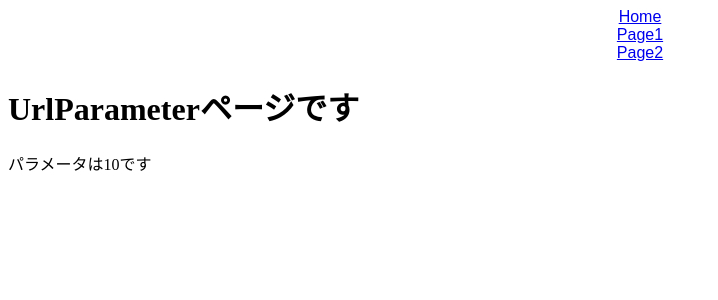
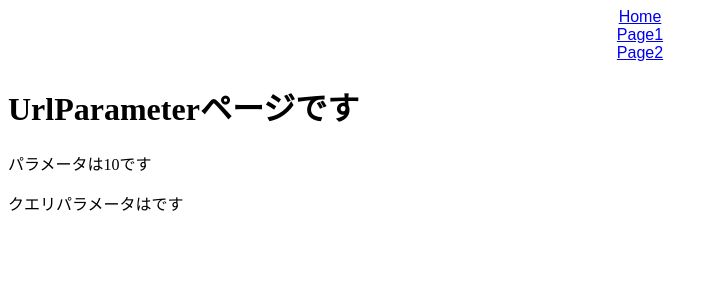
Before and after one commit to morikann/react-router-demo, a React (Create React App) app: page /page2/10 in a window 1280 px wide. Shown: the top 300 px of the page, without its empty margins (0-718 px from the left). Built offline with nearby package versions, Linux system fonts and the light colour scheme.

Commit message:
クエリパラメータを扱う

```diff
--- a/src/Page2.jsx
+++ b/src/Page2.jsx
@@ -5,6 +5,8 @@
     <div>
       <h1>Page2です</h1>
       <Link to="/page2/10">URL Parameter</Link>
+      <br />
+      <Link to="/page2/10?name=hogehoge">Query Parameter</Link>
     </div>
   );
 };
--- a/src/UrlParameter.jsx
+++ b/src/UrlParameter.jsx
@@ -1,11 +1,16 @@
-import { useParams } from "react-router-dom";
+import { useParams, useLocation } from "react-router-dom";
 
 export const UrlParameter = () => {
   const { id } = useParams();
+  const { search } = useLocation();
+  const query = new URLSearchParams(search);
+  console.log(query);
+
   return (
     <div>
       <h1>UrlParameterページです</h1>
       <p>パラメータは{id}です</p>
+      <p>クエリパラメータは{query.get("name")}です</p>
     </div>
   );
 };
```
